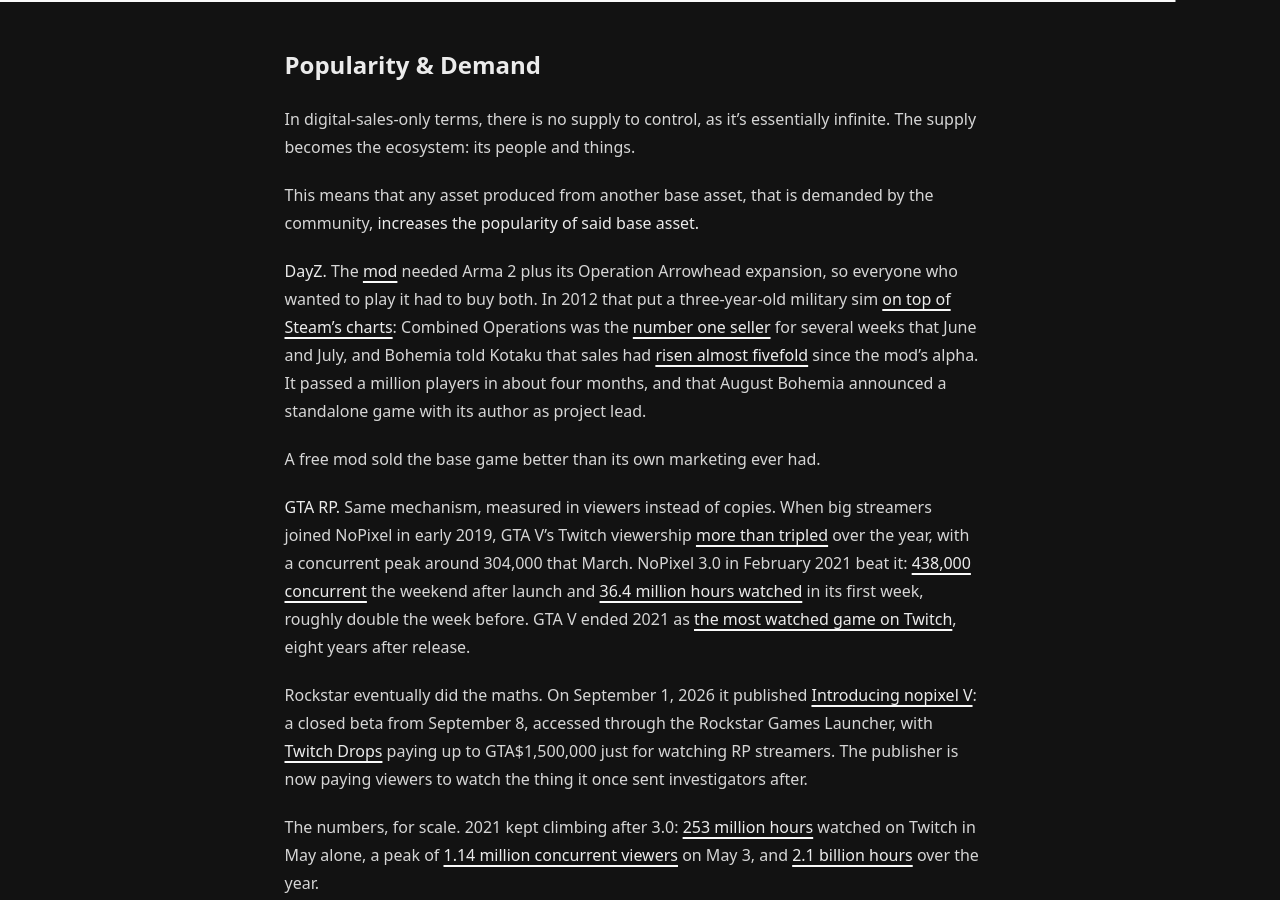
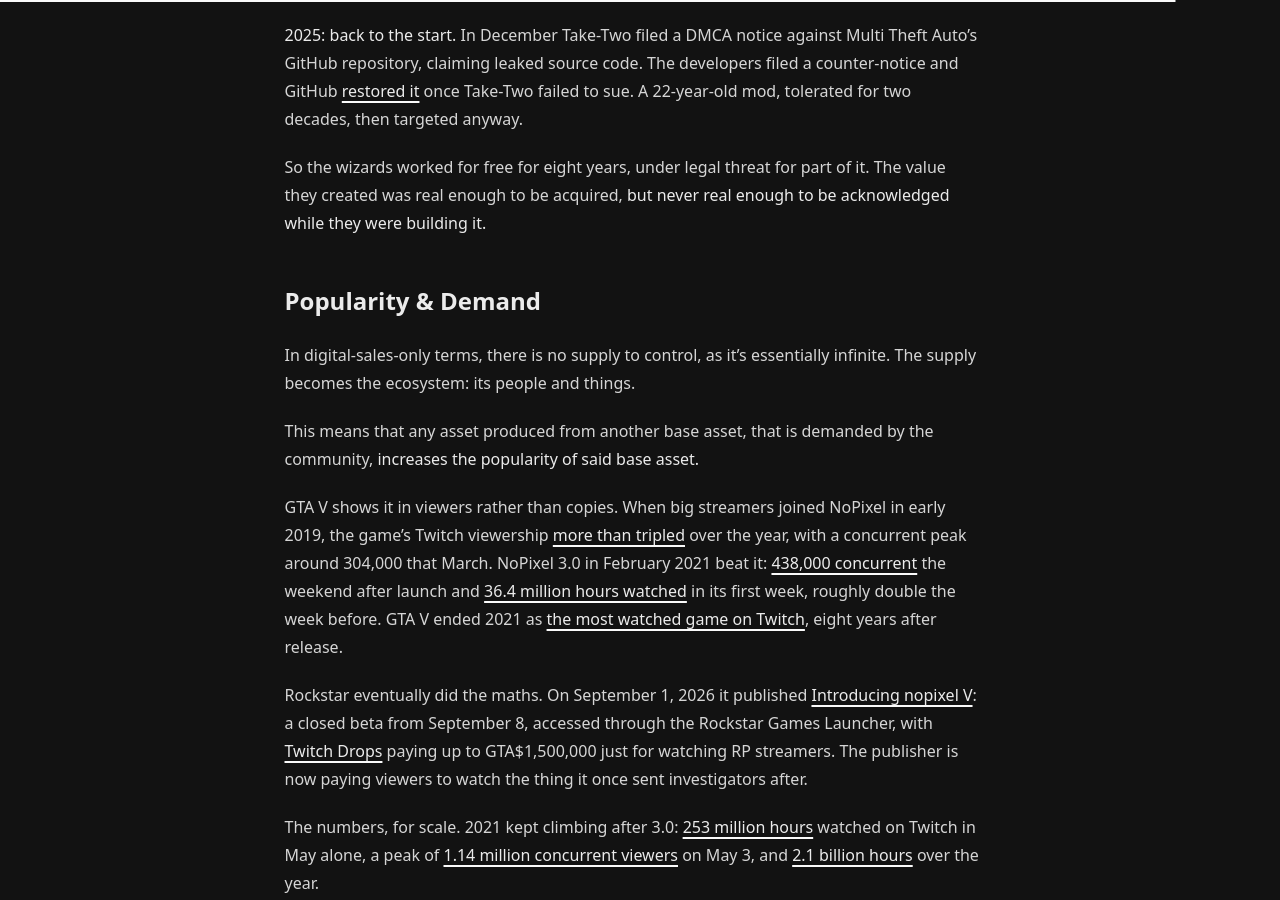
Before and after one commit to h8d13/dontreadthedocs, a Jekyll site: the page built from _notes/modding-wizards.md, in a window 1280 px wide and 900 px high, scrolled down 6928 px. Built offline with Jekyll 4.4.1, drawn with Linux system fonts in a browser that asks for light colours; some of the changed text lies outside the part shown.

Commit message:
misc
Signed-off-by: h8d13 <hadean-eon-dev@proton.me>

```diff
--- a/_notes/modding-wizards.md
+++ b/_notes/modding-wizards.md
@@ -44,6 +44,16 @@ ARMA players creating dozens of gamemodes (Enfusion is one of the rare projects
 
 Including: DayZ, Battle Royale/KOTH, Roleplay, Flight School...
 Which keeps players on the game engaged, by **what they like**.
+
+The DayZ [mod][dayz-wiki] needed Arma 2 plus its Operation Arrowhead
+expansion, so everyone who wanted to play it had to buy both. In 2012 that put a
+three-year-old military sim [on top of Steam's charts][dayz-gamedev]: Combined
+Operations was the [number one seller][dayz-steamdb] for several weeks that June
+and July, and Bohemia told Kotaku that sales had [risen almost fivefold][dayz-kotaku]
+since the mod's alpha. It passed a million players in about four months, and that
+August Bohemia announced a standalone game with its author as project lead.
+
+A free mod sold the base game better than its own marketing ever had.
 
 Providing their users with infrastructure to load custom servers, hosting, browsing mods...
 Even tooling to build them directly.
@@ -257,18 +267,8 @@ infinite. The supply becomes the ecosystem: its people and things.
 This means that any asset produced from another base asset, that is demanded
 by the community, **increases the popularity of said base asset.**
 
-**DayZ.** The [mod][dayz-wiki] needed Arma 2 plus its Operation Arrowhead
-expansion, so everyone who wanted to play it had to buy both. In 2012 that put a
-three-year-old military sim [on top of Steam's charts][dayz-gamedev]: Combined
-Operations was the [number one seller][dayz-steamdb] for several weeks that June
-and July, and Bohemia told Kotaku that sales had [risen almost fivefold][dayz-kotaku]
-since the mod's alpha. It passed a million players in about four months, and that
-August Bohemia announced a standalone game with its author as project lead.
-
-A free mod sold the base game better than its own marketing ever had.
-
-**GTA RP.** Same mechanism, measured in viewers instead of copies. When big
-streamers joined NoPixel in early 2019, GTA V's Twitch viewership
+GTA V shows it in viewers rather than copies. When big streamers joined
+NoPixel in early 2019, the game's Twitch viewership
 [more than tripled][rp-2019] over the year, with a concurrent peak around 304,000
 that March. NoPixel 3.0 in February 2021 beat it: [438,000 concurrent][rp-kotaku]
 the weekend after launch and [36.4 million hours watched][rp-streamscharts] in its
```
